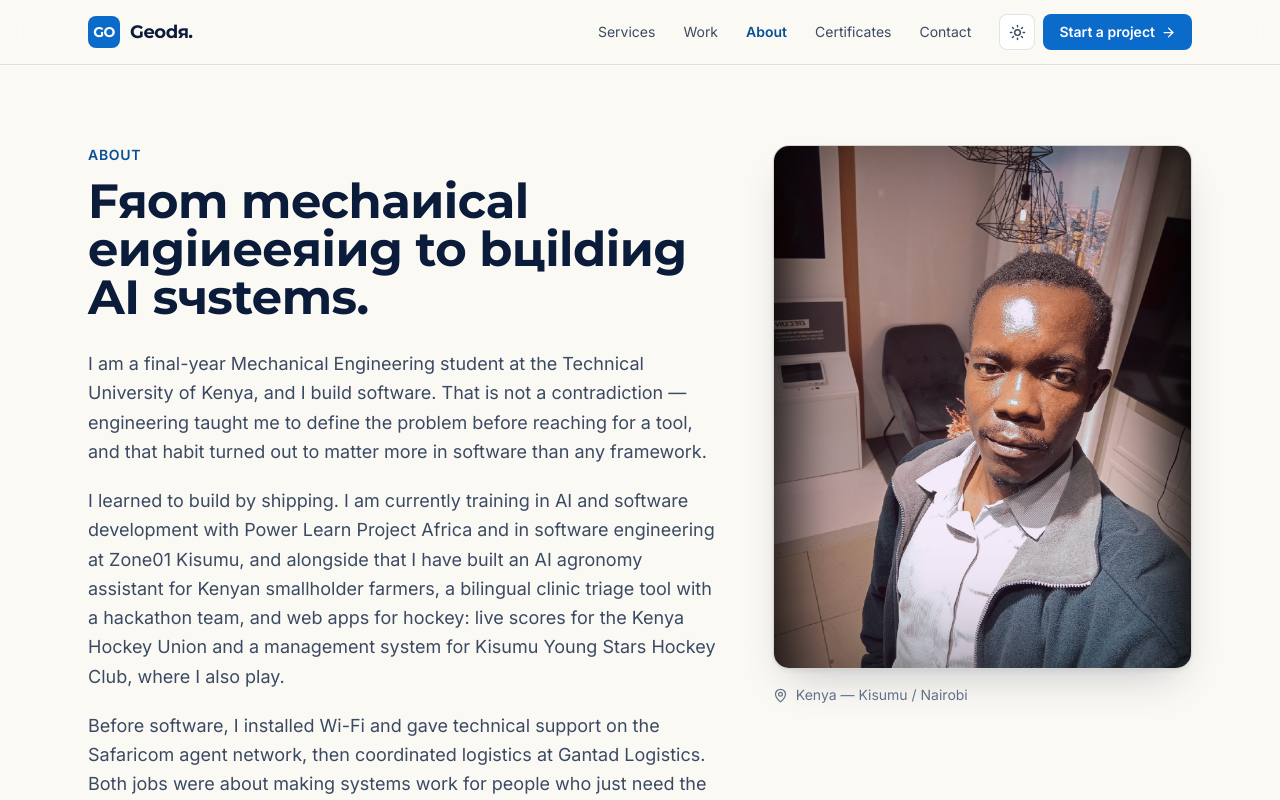
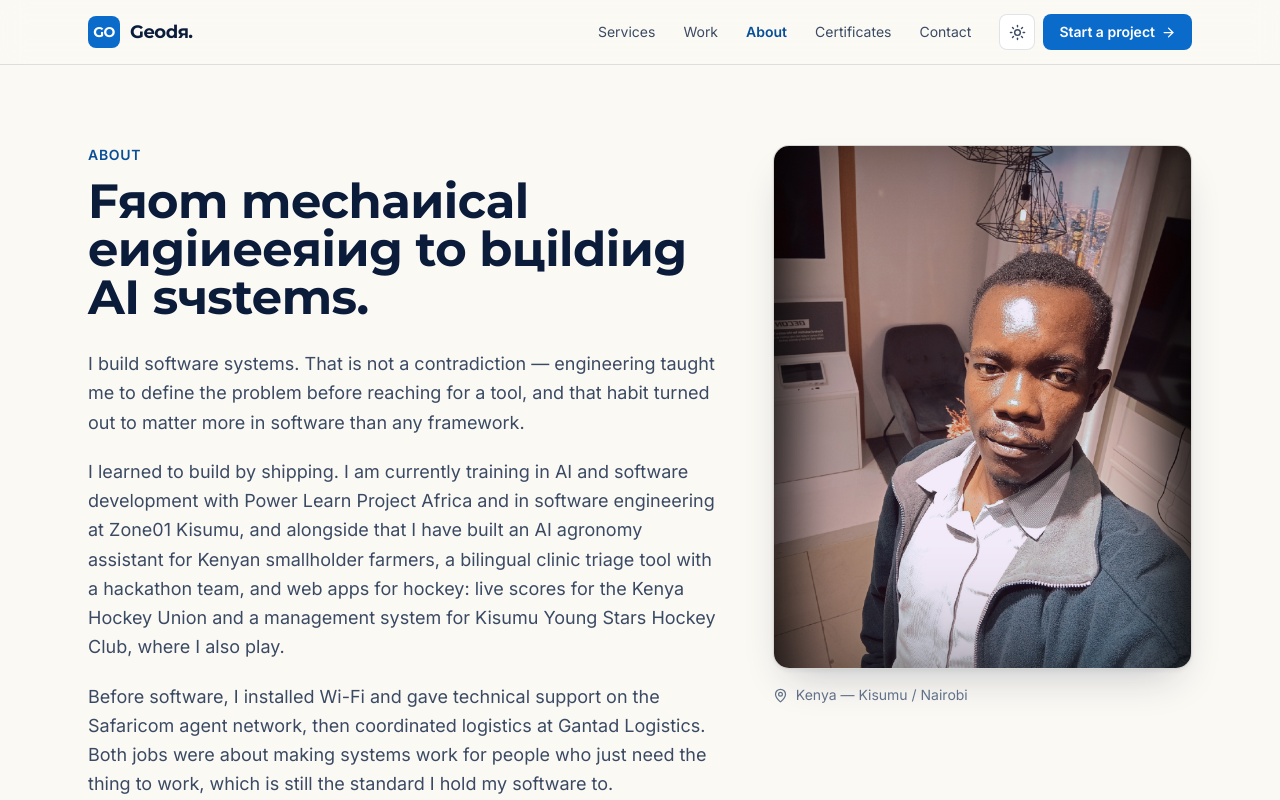
Before and after one commit to Geoduor/geotech-portfolio, a Next.js app: page /about in a window 1280 px wide. Shown: the top 800 px of the page. Built offline with nearby package versions, Linux system fonts and the light colour scheme.

Commit message:
Update AboutPage content and metadata

```diff
--- a/app/(site)/about/page.tsx
+++ b/app/(site)/about/page.tsx
@@ -8,7 +8,7 @@ import { education, experience, site, skillGroups } from "@/content/site";
 export const metadata: Metadata = {
   title: "About",
   description:
-    "Geofry Oduor is a mechanical engineer turned AI and full-stack software engineer based in Kenya, building systems for agriculture, healthcare triage and sports data.",
+    "Geofry Oduor is a full-stack software engineer based in Kenya, building systems for agriculture, healthcare triage and sports data.",
   alternates: { canonical: "/about" },
 };
 
@@ -26,8 +26,7 @@ export default function AboutPage() {
 
           <div className="mt-7 space-y-5 text-lg leading-relaxed text-text-secondary">
             <p>
-              I am a final-year Mechanical Engineering student at the Technical University
-              of Kenya, and I build software. That is not a contradiction — engineering
+              I build software systems. That is not a contradiction — engineering
               taught me to define the problem before reaching for a tool, and that habit
               turned out to matter more in software than any framework.
             </p>
```
